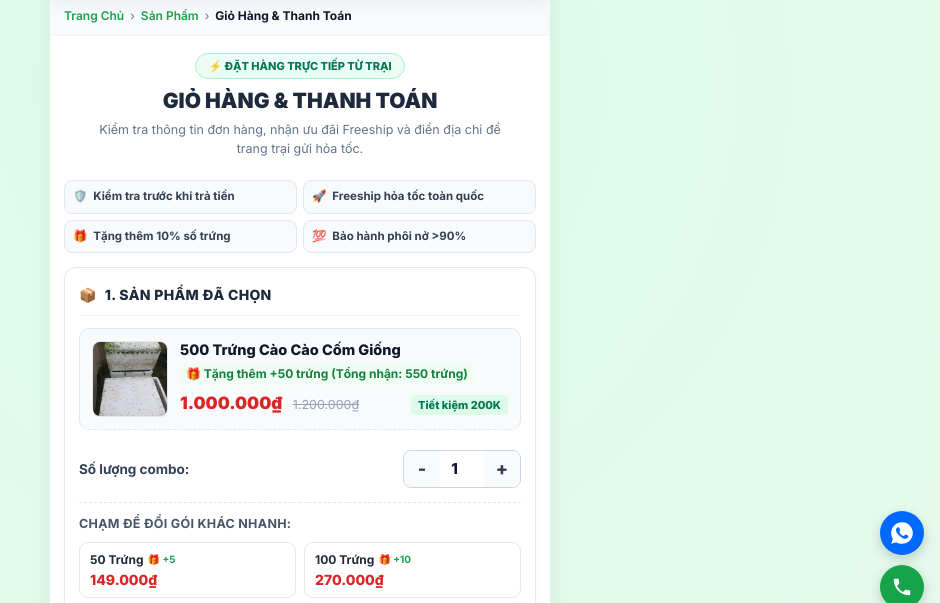
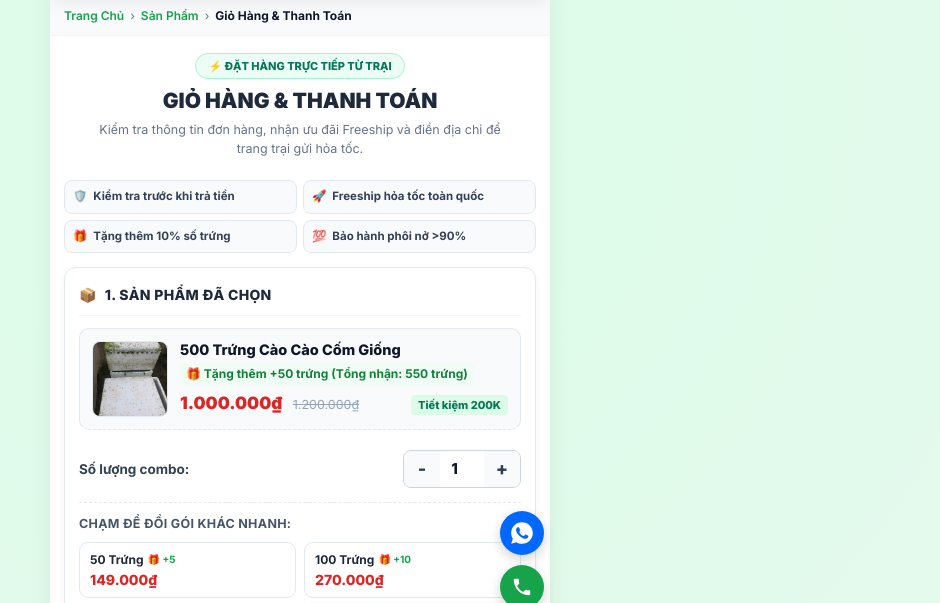
Before and after one commit to vohuugiaa/trangtraicaocao, a plain HTML site: page thanh-toan.html in a window 1280 px wide. Shown: the part 167-770 px from the top of the page, without its empty margins (340-1280 px from the left). Drawn offline with Linux system fonts and the light colour scheme; no server answers.

Commit message:
fix(ui): keep floating action buttons inside the main content container on desktop screens

```diff
--- a/style.css
+++ b/style.css
@@ -1402,15 +1402,22 @@ body {
 =================================================== */
 .floating-actions {
   position: fixed;
-  right: 18px;
+  left: 50%;
+  transform: translateX(-50%);
+  width: 100%;
+  max-width: var(--container-max-w);
   bottom: 84px;
   display: flex;
   flex-direction: column;
+  align-items: flex-end;
+  padding-right: 16px;
   gap: 10px;
   z-index: 85;
+  pointer-events: none;
 }
 
 .floating-btn {
+  pointer-events: auto;
   width: 44px;
   height: 44px;
   border-radius: 50%;
--- a/thanh-toan.html
+++ b/thanh-toan.html
@@ -558,14 +558,21 @@
     /* Floating Actions */
     .floating-actions {
       position: fixed;
-      right: 16px;
+      left: 50%;
+      transform: translateX(-50%);
+      width: 100%;
+      max-width: var(--container-max-w);
       bottom: 24px;
       display: flex;
       flex-direction: column;
+      align-items: flex-end;
+      padding-right: 16px;
       gap: 10px;
       z-index: 99;
+      pointer-events: none;
     }
     .floating-btn {
+      pointer-events: auto;
       width: 44px;
       height: 44px;
       border-radius: 50%;
```
Also changed, not shown: thanh-toan/index.html (+8 -1 lines).
